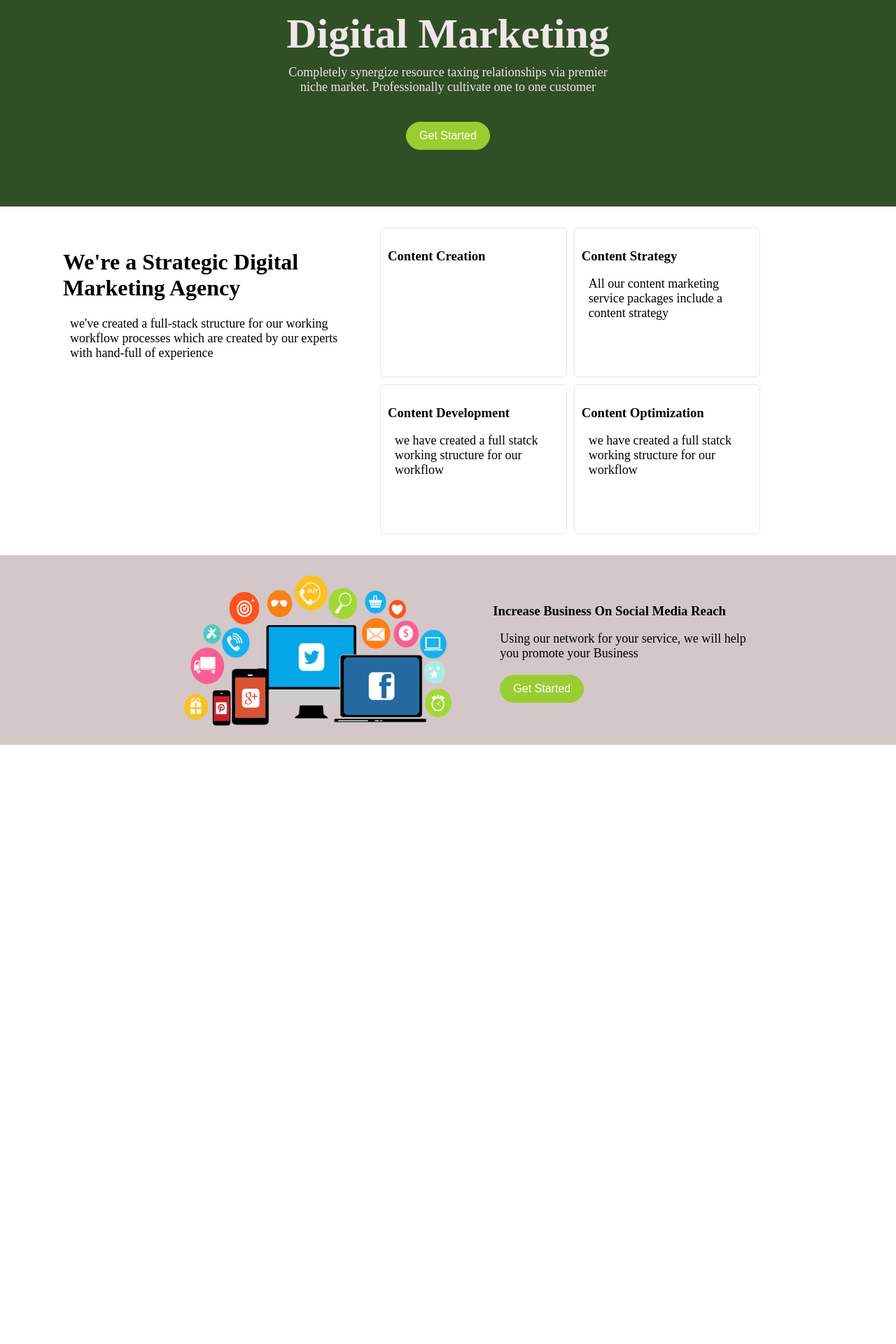
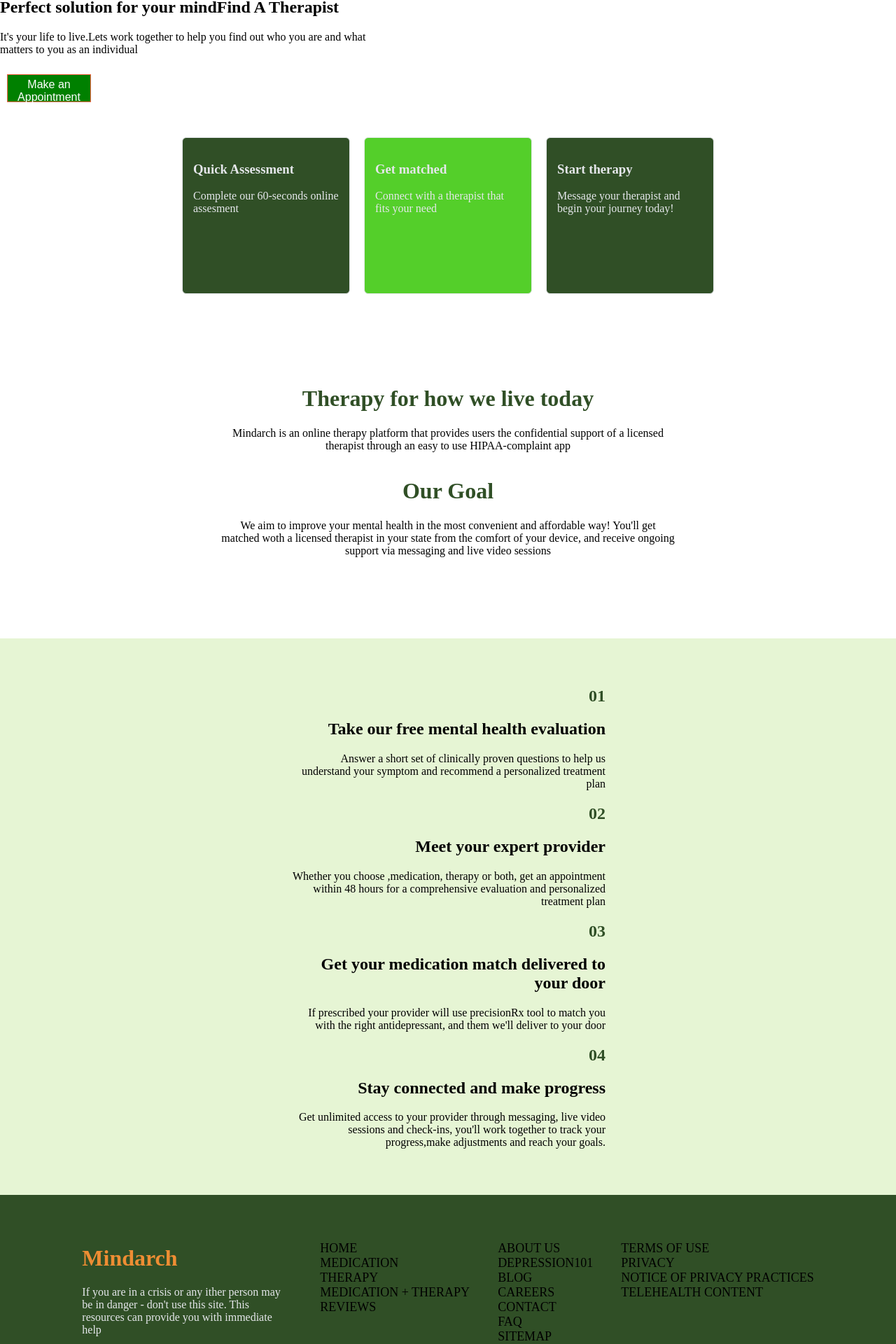
Before and after one commit to Olorunyomi69/MindArch, a React (Create React App) app: page / in a window 1280 px wide. Shown: the part 189-2109 px from the top of the page at 70% size. Before the commit the page ends 1253 px from the top, so only its background shows below. Built offline with nearby package versions, Linux system fonts and the light colour scheme.

Commit message:
MindArch

```diff
--- a/src/App.js
+++ b/src/App.js
@@ -2,6 +2,7 @@ import './App.css';
 import Header from './Components/Header';
 import Features from './Features';
 import Showcase from './Components/Showcase';
+import Footer from './Components/Footer';
 
 
 
@@ -12,6 +13,7 @@ function App() {
       <Header/>
       <Features/>
       <Showcase/>
+      <Footer/>
 
     </div>
 
--- a/src/Components/Button.css
+++ b/src/Components/Button.css
@@ -2,11 +2,9 @@ button{
   color: #fff;
   font-size: 16px;
   padding: 5px;
-  border: 1px solid yellowgreen;
-  border-radius: 50px;
   margin: 10px 0px;
+  border: 1px solid tomato;
   cursor: pointer;
-  box-shadow: 5px;
   width: 120px;
   height: 40px;
   margin: 10px;
--- /dev/null
+++ b/src/Components/Footer.css
@@ -0,0 +1,28 @@
+.footer{
+    display: flex;
+    background-color: #304F26;
+    padding-top: 50px;
+    justify-content: center;
+}
+
+.footer-text{
+    width: 300px;
+}
+
+.footer-text h1{
+    color: #ee8d33;
+}
+
+.footer p{
+    color: #e5e7eb;
+}
+
+.footer li{
+    list-style: none;
+    padding-bottom: 0;
+    text-transform: uppercase;
+}
+
+.footer a{
+    font-size: 18px;
+}
--- /dev/null
+++ b/src/Components/Footer.js
@@ -0,0 +1,93 @@
+import React from 'react';
+import './Footer.css';
+
+const footer = () => {
+    const firstFooter = [
+        { title: "Home" },
+        { title: "Medication" },
+        { title: "Therapy" },
+        { title: "Medication + Therapy" },
+        { title: "Reviews" }
+    ]
+
+    const secondFooter = [
+        { title: "About US" },
+        { title: "Depression101" },
+        { title: "Blog" },
+        { title: "Careers" },
+        { title: "Contact" },
+        { title: "FAQ" },
+        { title: "SITEMAP" }
+    ]
+
+    const thirdFooter = [
+        { title: "TERMS OF USE" },
+        { title: "PRIVACY" },
+        { title: "NOTICE OF PRIVACY PRACTICES" },
+        { title: "TELEHEALTH CONTENT" },
+    ]
+  return (
+    <div className='footer'>
+        <div className='footer-text'>
+            <h1>Mindarch</h1>
+            <p>If you are in a crisis or any ither person may be in danger - don't use this site.
+                 This resources can provide you with immediate help</p>
+        </div>
+
+        <div>
+        <ul className='firstFooter'>
+        {
+          firstFooter.map((item, idx) => {
+              return (
+                <li key={idx} className="firstFooter-item">
+                    <a href={item.path}>
+                        { item.title }
+                    </a>
+                </li>
+              )
+          })
+      }
+</ul>
+        </div>
+
+      <div className='second-footer'>
+      <ul className='secondFooter'>
+        {
+          secondFooter.map((item, idx) => {
+              return (
+                <li key={idx} className="secondFooter-item">
+                    <a href={item.path}>
+                        { item.title }
+                    </a>
+                </li>
+              )
+          })
+      }
+</ul>
+
+      </div>
+
+
+      <div className='third-footer'>
+      <ul className='thirdFooter'>
+        {
+          thirdFooter.map((item, idx) => {
+              return (
+                <li key={idx} className="thirdFooter-item">
+                    <a href={item.path}>
+                        { item.title }
+                    </a>
+                </li>
+              )
+          })
+      }
+</ul>
+
+      </div>
+
+
+    </div>
+  )
+}
+
+export default footer
--- a/src/Components/Header.css
+++ b/src/Components/Header.css
@@ -23,33 +23,43 @@ a{
     font-size: 20px;
 }
 
-.header{
-    margin: 0;
-    font-size: 60px;
-}
 span{
     display: flex;
-    margin: 10px;
-    justify-content: center;
     font-size: 25px;
+    margin: 0;
 }
 p{
-    margin: 10px;
     font-size: 18px;
+    margin: 0;
+}
+h2{
+    margin: 0;
+}
+
+.cover{
+    display: flex;
+    flex-direction: column;
+    color: #fff;
+    font-size: 50px;
+    margin: 0 100px;
+    height: 80vh;
+    justify-content: center;
 }
 
 
-
-.cover{
+/* .cover{
     display: flex;
     flex-direction: column;
     text-align: center;
     justify-content: center;
     align-items: center;
+    font-size: 60px;
+    margin: 80px;
+    max-width: 50%;
     height: 50vh;
     color: #f0e7e7;
     margin: 0;
-}
+} */
 
 .Button{
     display: flex;
--- a/src/Components/Header.js
+++ b/src/Components/Header.js
@@ -1,13 +1,14 @@
 import React from 'react'
-import './Header.css'
+
 import Button from './Button'
 
 const Header = () => {
   const navBar = [
-    { title: "Features" },
-    { title: "Pricing" },
-    { title: "About" },
-    { title: "Contact Us" }
+    { title: "Home" },
+    { title: "About Us" },
+    { title: "Services" },
+    { title: "Cases" },
+    { title: "News" }
 ]
   return (
     <div className='header'>
@@ -26,16 +27,18 @@ const Header = () => {
           })
       }
 
-            <li><button style={{backgroundColor: "darkOlivegreen"}}>LogIn</button></li>
+            <li><button style={{backgroundColor: "tomato"}}>Sign Up</button></li>
         </ul>
 
     </div>
 
       <div className='cover'>
-        <h1 className='header'> <span> ~THE BEST~ </span>Digital Marketing</h1>
-        <p>Completely synergize resource taxing relationships via premier<br/> niche market. Professionally cultivate one to one customer</p>
+        <h2 className='header'><span>Perfect solution for your mind</span>Find A Therapist </h2>
+        <p>It's your life to live.Lets work together to help you find out who you are and what
+          <br/> matters to you as an individual</p>
+
         <div className='Button'>
-        <Button color={'yellowgreen'}  text={'Get Started'} />
+        <Button color={'green'}  text={'Make an Appointment'} />
 
         </div>
 
--- a/src/Components/Showcase.js
+++ b/src/Components/Showcase.js
@@ -1,24 +1,66 @@
 import React from 'react';
-import Button from './Button'
-import DMI from './Digital-Marketing.png'
+// import Button from './Button'
+
 import './showcase.css'
+
+const showcaseText =[
+  {
+    id:"01",
+    header: "Take our free mental health evaluation",
+    text: "Answer a short set of clinically proven questions to help us understand your symptom and recommend a personalized treatment plan",
+  },
+
+  {
+    id: "02",
+    header: "Meet your expert provider",
+    text: "Whether you choose ,medication, therapy or both, get an appointment within 48 hours for a comprehensive evaluation and personalized treatment plan",
+  },
+
+  {
+    id: "03",
+    header: "Get your medication match delivered to your door",
+    text: "If prescribed your provider will use precisionRx tool to match you with the right antidepressant, and them we'll deliver to your door",
+  },
+
+  {
+    id: "04",
+    header: "Stay connected and make progress",
+    text: "Get unlimited access to your provider through messaging, live video sessions and check-ins, you'll work together to track your progress,make adjustments and reach your goals.",
+  },
+
+]
 
 
 const Showcase = () => {
   return (
     <div className='showcase'>
-      <div className='showcase image'>
-      <img
-        src= { DMI } alt= "logo"
-        />
+     <div className='showcase-text'>
+     {
+            showcaseText.map((items,idx) => {
+              return (
+                <div key={idx} >
+                  <h2>{items.id}</h2>
+                <h2> {items.header}</h2>
+                <p>{items.text}</p>
+                </div>
+
+              )
+
+            })
+          }
+
       </div>
 
-      <div className='showcase-text'>
-          <h3>Increase Business On Social Media Reach</h3>
-          <p>Using our network for your service, we will help <br/> you promote your Business</p>
-          <Button color={'yellowgreen'}  text={'Get Started'} />
-      </div>
+      {/* <div className='showcase image'>
+      <img
+        src= {  } alt= "logo"
+        />
+      </div> */}
 
+
+
+
+          {/* <Button color={'yellowgreen'}  text={'Take Assesment'} /> */}
     </div>
 
   )
--- a/src/Components/showcase.css
+++ b/src/Components/showcase.css
@@ -6,9 +6,18 @@ img{
 .showcase{
     display: flex;
     justify-content: center;
-    background-color: #d3c7c7;
+    align-items: center;
+    background-color: #c6e99f71;
 }
 
 .showcase-text{
-    margin: 50px 0px;
+    width: 450px;
+    margin: 50px;
+    text-align: end;
+
 }
+
+.showcase-text h2:first-of-type{
+    color: #304F26;
+
+}
--- a/src/Features.css
+++ b/src/Features.css
@@ -1,24 +1,42 @@
 .features{
-    display: flex;
-    margin: 30px 50px;
-}
-.feature-header{
-    margin:10px 40px;
-    width: 35%;
-
+    margin: 30px;
 }
 
+
 .feature-cards{
-    display: grid;
-    grid-template-columns: repeat(auto-fill, minmax(40%, 1fr));
-    gap: 10px;
+    display: flex;
+    justify-content: center;
+    align-items: center;
 
 }
 .cards{
     border: solid 1px #e5e7eb;
+    margin: 10px;
     border-radius: 0.375rem;
+    width: 13rem;
     height: 12rem;
     border-top-left-radius: 0.375rem;
     border-top-right-radius: 0.375rem;
-    padding: 10px;
+    padding: 15px;
+    background-color: #304F26;
+    color: #e5e7eb;
 }
+.cards:nth-child(2){
+    background-color: #54cf2a;
+}
+.feature-text{
+    display: grid;
+    grid-template-columns: repeat(800px,1fr);
+    text-align: center;
+    justify-content: center;
+    margin: 80px;
+    padding: 20px;
+}
+
+.feature-text p{
+    max-width: 650px;
+    text-align: center;
+}
+.feature-text h1{
+    color: #304F26;
+}
--- a/src/Features.js
+++ b/src/Features.js
@@ -4,37 +4,40 @@ import './Features.css'
 const features = () => {
   const details = [
     {
-      title: "Content Creation",
-      description: ""
+      title: "Quick Assessment",
+      description: "Complete our 60-seconds online assesment"
     },
     {
-      title: "Content Strategy",
-    description: "All our content marketing service packages include a content strategy"
+      title: "Get matched",
+    description: "Connect with a therapist that fits your need"
     },
     {
-      title: "Content Development",
-    description: "we have created a full statck working structure for our workflow",
+      title: "Start therapy",
+    description: "Message your therapist and begin your journey today!",
+    },
+
+
+  ]
+
+  const about = [
+    {
+      header: "Therapy for how we live today",
+      text: "Mindarch is an online therapy platform that provides users the confidential support of a licensed therapist through an easy to use HIPAA-complaint app"
     },
     {
-      title: "Content Optimization",
-    description: "we have created a full statck working structure for our workflow",
+      header: "Our Goal",
+      text: "We aim to improve your mental health in the most convenient and affordable way! You'll get matched woth a licensed therapist in your state from the comfort of your device, and receive ongoing support via messaging and live video sessions"
     }
-
   ]
 
   return (
     <div className='features'>
-        <div className='feature-header'>
-            <h1>We're a Strategic Digital Marketing Agency</h1>
-            <p>we've created a full-stack structure for our working workflow
-              processes which are created by our experts with hand-full of experience</p>
-        </div>
 
         <div className='feature-cards'>
           {
-            details.map((items) => {
+            details.map((items,idx) => {
               return (
-                <div className='cards'>
+                <div key= {idx}className='cards'>
                   <h3>
                     {items.title}
                 </h3>
@@ -46,6 +49,25 @@ const features = () => {
           }
         </div>
 
+
+
+        <div className='feature-text'>
+          {
+            about.map((items,idx) => {
+              return (
+                <div key={idx} >
+                <h1> {items.header}</h1>
+                <p>{items.text}</p>
+                </div>
+
+              )
+
+            })
+          }
+
+        </div>
+
+
     </div>
   )
 }
```
